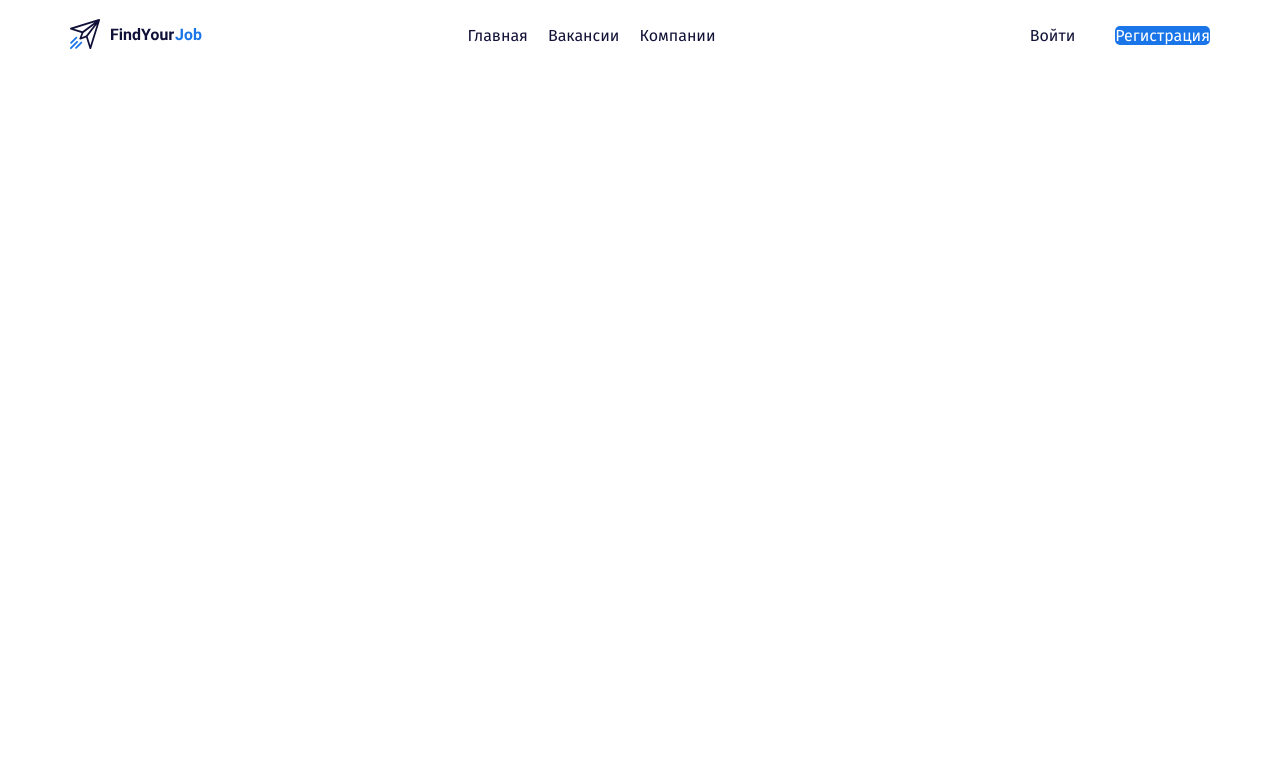
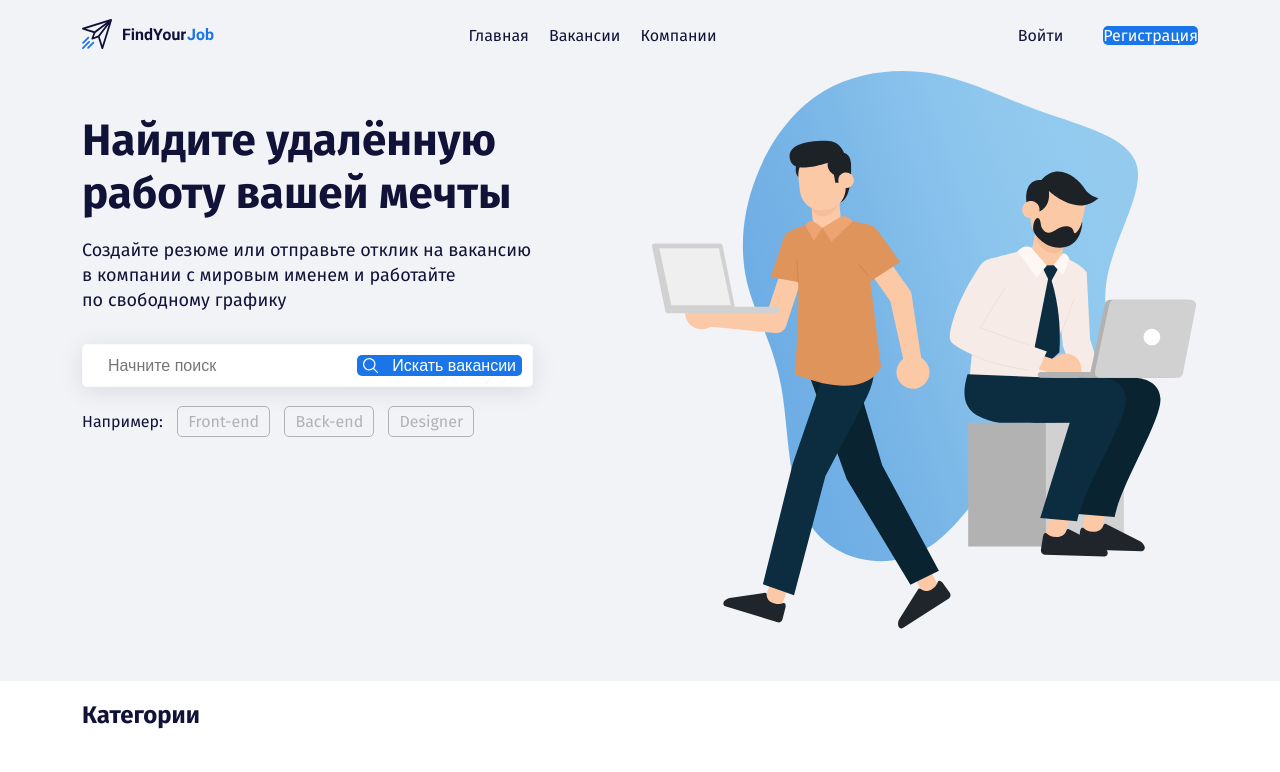
Before and after one commit to AdmintestAccount/findyourjob, a plain HTML site: page index.html in a window 1280 px wide. Drawn offline with Linux system fonts and the light colour scheme.

Commit message:
Add files via upload

```diff
--- a/css/style.css
+++ b/css/style.css
@@ -1,8 +1,16 @@
+*,
+*::before,
+*:after {
+  box-sizing: border-box;
+}
 body {
   margin: 0;
   font-family: "Fira Sans", sans-serif;
   font-size: 16px;
   color: #111238;
+}
+.header {
+  background: #f2f3f6;
 }
 .menu {
   list-style: none;
@@ -19,6 +27,8 @@ body {
 .button {
   text-decoration: none;
   display: inline-block;
+  border: none;
+  font-size: 16px;
 }
 .button-link {
   color: #111238;
@@ -34,3 +44,52 @@ body {
   border-left: 30px;
   color: #fff;
 }
+.button-icon {
+  vertical-align: middle;
+  margin-right: 10px;
+}
+.button-text {
+  vertical-align: middle;
+}
+.hero-title {
+  font-size: 44px;
+  line-height: 53px;
+  margin-bottom: 15px;
+  margin-top: 43px;
+}
+.hero-text {
+  font-size: 18px;
+  line-height: 140%;
+  margin-bottom: 30px;
+}
+.input-group {
+  background-color: #fff;
+  border: 1px solid rgba(209, 209, 209, 0.1);
+  box-shadow: 0px 4px 25px rgba(15, 17, 56, 0.1);
+  border-radius: 5px;
+  padding: 10px;
+  margin-bottom: 25px;
+}
+.input {
+  background-color: #fff;
+  border: none;
+  flex-grow: 1;
+  font-size: 16px;
+  line-height: 19px;
+  padding-left: 15px;
+}
+.tegs-group {
+  padding-left: 15px;
+  color: #b2b2b2;
+  font-size: 14px;
+  line-height: 17px;
+}
+.tag {
+  color: #b2b2b2;
+  text-decoration: none;
+  padding: 5px 10px;
+  margin-left: 10px;
+  border: 1px solid #b2b2b2;
+  box-sizing: border-box;
+  border-radius: 5px;
+}
--- a/index.html
+++ b/index.html
@@ -12,7 +12,7 @@
 
 </head>
 <body>
-    <header class="header">
+    <header class="header pb-5">
         <div class="container">
             <div class="row align-items-center py-3">
                 <div class="col-2">
@@ -34,9 +34,50 @@
                     <a href="#" class="button button-link">Войти</a>
                     <a href="#" class="button button-primary">Регистрация</a>
                 </div>
+                <!-- /.col -->
+            </div>
+            <!-- /.row -->
+            <div class="row">
+                <div class="col-5">
+                    <h1 class="hero-title">Найдите удалённую работу вашей мечты</h1>
+                    <p class="hero-text">Создайте резюме или отправьте отклик на вакансию в&nbsp;компании с мировым именем и работайте <br /> по свободному графику</p>
+
+                    <div class="input-group d-flex">
+                        <input type="text" class="input" placeholder="Начните поиск" />
+                        <button class="button button-primary">
+                            <img class="button-icon" src="img/search.svg" alt="icon: search" />
+                            <span class="button-text">Искать вакансии</span>
+                        </button>
+                    </div>
+                    <!-- /.input-group -->
+
+                    <div class="tags-group">
+                        <span class="tags-label">Например:</span>
+                        <a href="#" class="tag">Front-end</a>
+                        <a href="#" class="tag">Back-end</a>
+                        <a href="#" class="tag">Designer</a>
+                    </div>
+                </div>
+                <!-- /.col-5 -->
+                <div class="col-6 offset-1">
+                    <img src="img/hero-image.svg" alt="image: people with laptops" class="hero-image" />
+                </div>
             </div>
         </div>
         <!--/.container -->
     </header>
+    <section class="section">
+        <div class="container">
+            <h2 class="section-title">Категории</h2>
+            <div class="row">
+                <div class="col"><a href="#" class="card"><img src="" alt="" class="card-image"><span class="card-text"></span></a></div>
+                <div class="col"><a href="#" class="card"><img src="" alt="" class="card-image"><span class="card-text"></span></a></div>
+                <div class="col"><a href="#" class="card"><img src="" alt="" class="card-image"><span class="card-text"></span></a></div>
+                <div class="col"><a href="#" class="card"><img src="" alt="" class="card-image"><span class="card-text"></span></a></div>
+                <div class="col"><a href="#" class="card"><img src="" alt="" class="card-image"><span class="card-text"></span></a></div>
+                <div class="col"><a href="#" class="card"><img src="" alt="" class="card-image"><span class="card-text"></span></a></div>
+            </div>
+        </div>
+    </section>
 </body>
 </html>
```
Also changed, not shown: img/hero-image.svg (added), img/search.svg (added).
